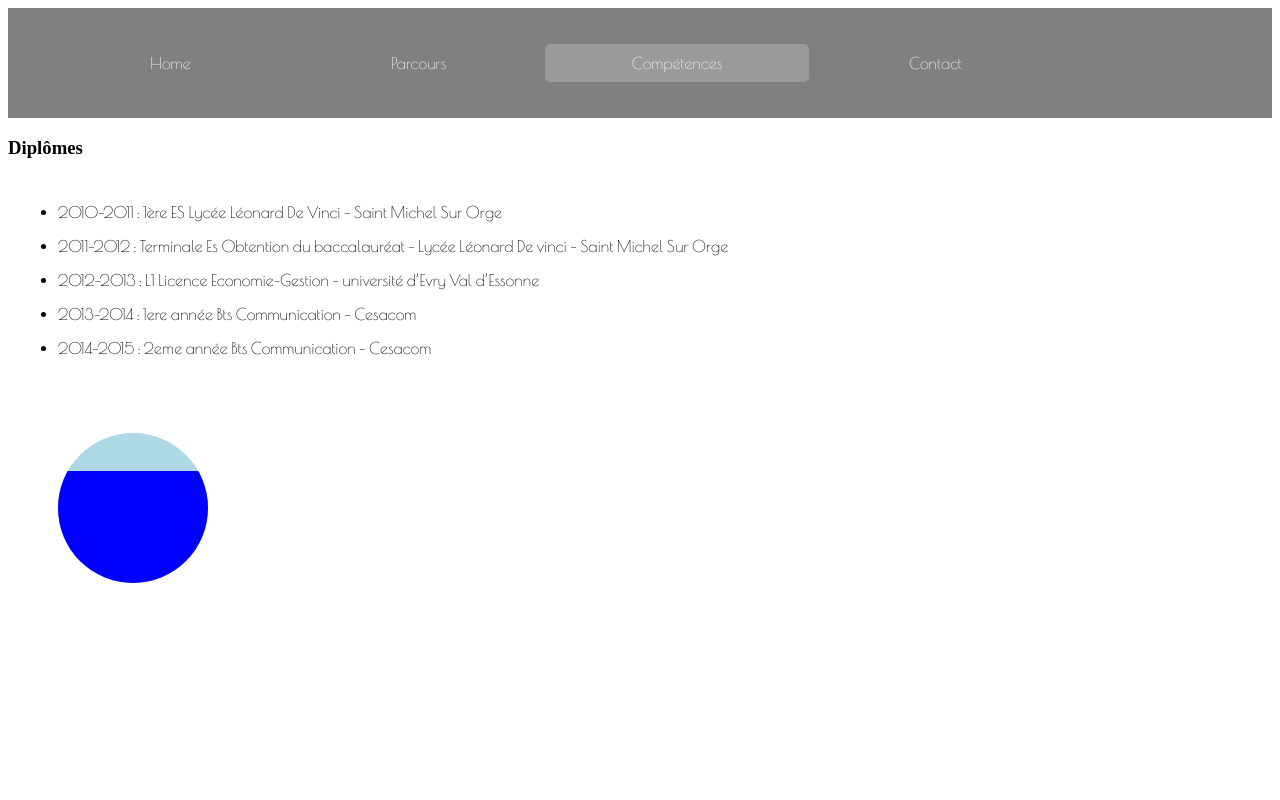
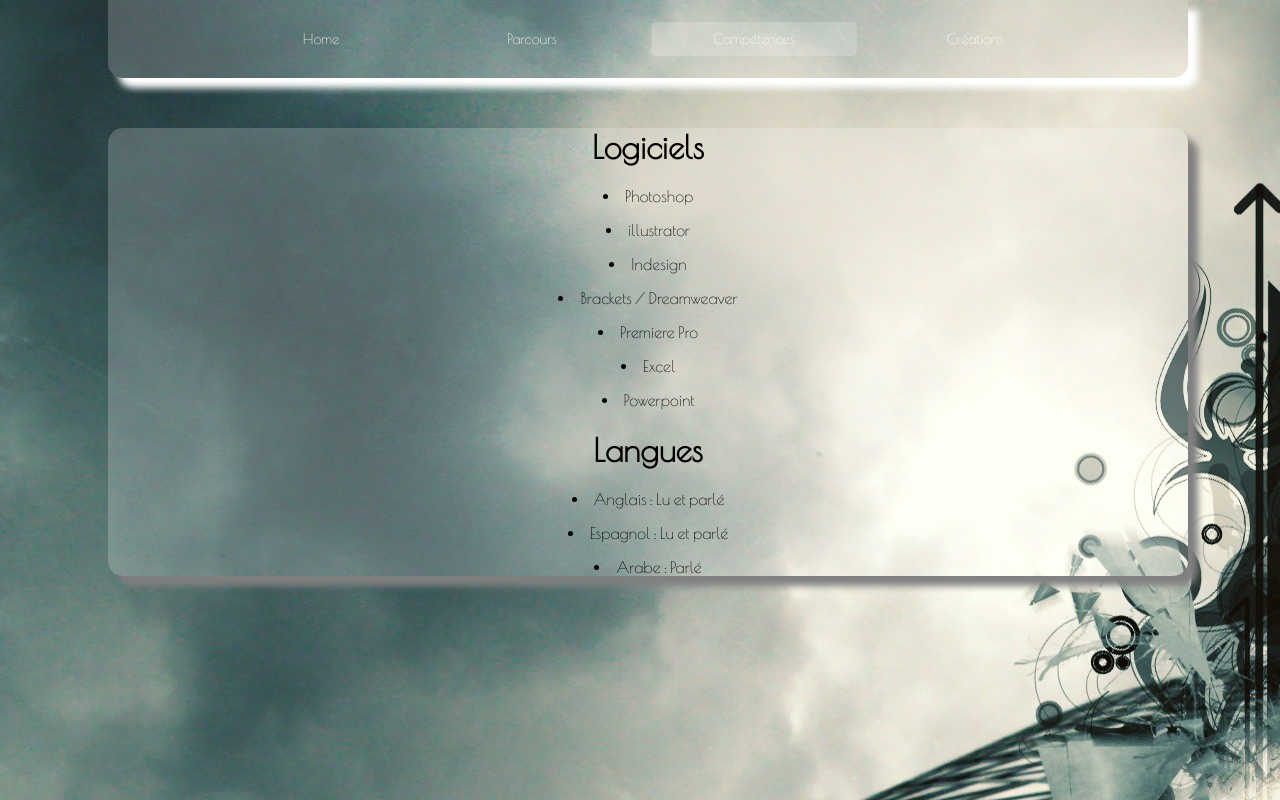
Before and after one commit to Adilcesacom/projet-test-pro2a-, a plain HTML site: page competences.html in a window 1280 px wide. Drawn offline with nearby package versions, Linux system fonts and the light colour scheme.

Commit message:
Ajout des images

```diff
--- a/competences.html
+++ b/competences.html
@@ -13,27 +13,25 @@
             <li><a href="index.html">Home</a></li>
             <li><a href="parcours.html">Parcours</a></li>
             <li class="lol"><a href="competences.html">Compétences</a></li>
-            <li><a href="contact.html">Contact</a></li>
+            <li><a href="Inspirations.html">Créations</a></li>
         </ul>
     </nav>
 </header>
-<h3>Diplômes</h3>
-<nav class="lol">
-        <ul>
-           <p><li>2010-2011 : 1ère ES Lycée Léonard De Vinci – Saint Michel Sur Orge </li></p>
+<div class="compet">
+<h1>Logiciels</h1>
+<p><li>Photoshop</li></p>
+<p><li>illustrator</li></p>
+<p><li>Indesign</li></p>
+<p><li>Brackets / Dreamweaver</li></p>
+<p><li>Premiere Pro</li></p>
+<p><li>Excel</li></p>
+<p><li>Powerpoint</li></p>
 
-            <p><li>2011-2012 : Terminale Es Obtention du baccalauréat - Lycée Léonard De vinci – Saint Michel Sur Orge</li></p>
+<h1>Langues</h1>
+<p><li>Anglais : Lu et parlé </li></p>
+<p><li>Espagnol : Lu et parlé </li></p>
+<p><li>Arabe : Parlé </li></p>
+</div>
 
-            <p><li>2012-2013 : L1 Licence Economie-Gestion - université d’Evry Val d’Essonne</li></p>
-
-            <p><li>2013-2014 : 1ere année Bts Communication - Cesacom </li></p>
-
-            <p><li>2014-2015 : 2eme année Bts Communication - Cesacom</li></p>
-        </ul>
-    </nav>
-
-<div class="cercle-competence">
-    <div class="cercle-competence-niveau"></div>
-</div>
 </body>
 </html>
--- a/style.css
+++ b/style.css
@@ -1,3 +1,17 @@
+body{
+    background-image: url(image/fond.jpg);
+    margin-top: 0;
+    width:100%;
+    height:100%;
+    text-align:center;
+}
+
+ul{
+    margin:0;
+    padding: 0;
+}
+
+
 h1, h2, nav {
   font-family: 'Poiret One', cursive;
 }
@@ -5,56 +19,103 @@ h1, h2, nav {
 header {
     font-size
 font-family: 'Poiret One', cursive;
-    Background-color:grey;
+    Background-color:rgba(255,255,255,0.2);
+ border-bottom-left-radius: 15px;
+    border-bottom-right-radius: 15px;
+    box-shadow:10px 10px 7px white;
+    margin-left: 100px;
+    margin-right: 100px;
+    padding-top: 20px;
     padding-bottom: 20px;
-    padding-top: 20px;
+    padding-left: 20px;
+    padding-right: 20px;
+
 }
 
 header a {
     color:white;
-    text-decoration:none
+    text-decoration:none;
+     padding: 10px;
+    border-radius: 5px;
 }
 header li {
      display:inline-block;
      width: 20%;
     text-align: center;
+    transform:scale(0.90);
+    transition: transform 1s ease;
 
 }
 
 header a:hover{
     background-color: rgba(255,255,255,0.2);
+
+}
+header li:hover{
+    transform: scale(1.15);
+}
+
+
+
+.lol {
+
+    background-color: rgba(255,255,255,0.2);
+    padding: 10px;
+    border-radius: 5px;
+
+
+}
+.loli{
+     background-color: rgba(255,255,255,0.2);
     padding: 10px;
     border-radius: 5px;
 }
 
-.lol {
-    background-color: rgba(255,255,255,0.2);
-    padding: 10px;
-    border-radius: 5px;
+
+.parc {
+    background-color:
+}
+.prez {
+font-family: 'Poiret One', cursive;
+    background-color:rgba(255,255,255,0.2);
+border-radius: 15px;
+box-shadow:10px 10px 7px grey;
+margin-left:100px;
+margin-right:100px;
 }
 
-.cercle-competence{
-    width:150px;
+.contact {
+font-family: 'Poiret One', cursive;
+    background-color:rgba(255,255,255,0.2);
+border-radius: 15px;
+box-shadow:10px 10px 7px grey;
+margin-left:100px;
+margin-right:100px;
+}
+
+.compet {
+    margin-top: 50px;
+font-family: 'Poiret One', cursive;
+    background-color:rgba(255,255,255,0.2);
+border-radius: 15px;
+box-shadow:10px 10px 7px grey;
+margin-left:100px;
+margin-right:100px;
+}
+
+.crea {
+    padding-top: 20px;
+}
+
+.image {
+        width:150px;
     height:150px;
-    background-color: lightblue;
     border-radius:50%;
     margin:50px;
     overflow: hidden;
     position:relative;
+}
 
-}
-.cercle-competence-niveau{
-    width:100%;
-    background-color: blue;
-    height:75%;
-    position: absolute;
-    bottom:0;
-    transition:all is ease;
-
-}
-.cercle-competence:hover .cercle-competence-niveau{
-    height:75%;
-}
 /* Sur n'importe quel élément html de type block ou inline block o peut mettre un contour (border) une couleur de fond(color background) des marges inférieures et exterieures (margin et padding)
 
 width :  /* sert a espacé les titres sur le header ./*
```
Also changed, not shown: Inspirations.html (added, +46 -0 lines), contact.html (deleted, +0 -24 lines), index.html (+34 -5 lines), parcours.html (+37 -1 lines), image/320x200imgtaglikesmall.png (added), image/Capture d’écran 2014-10-31 à 11.01.29.png (added), image/Fb-logo.gif (added), image/Gmail-logo.png (added), image/adil.JPG (added), image/affiche.png (added), image/fond.jpg (added), image/logotap.png (added), image/planche.png (added), 1 other file.
